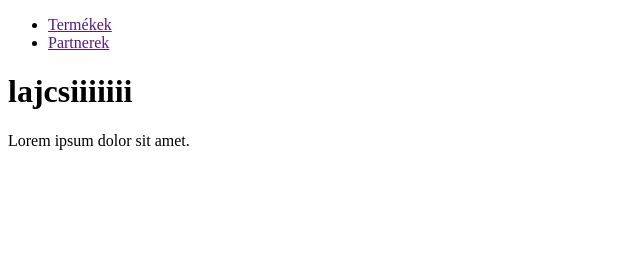
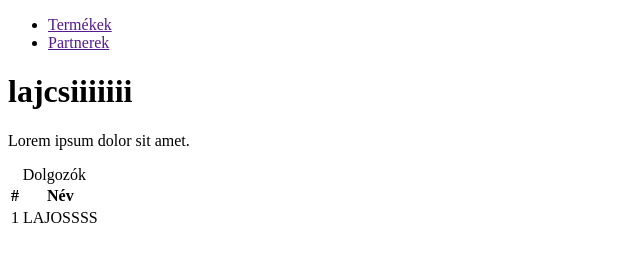
Before and after one commit to Lijakudo/app01, a website: page index.html in a window 1280 px wide. Shown: the whole page, without its empty margins (0-640 px from the left). Drawn offline with Linux system fonts and the light colour scheme.

Commit message:
Táblázat

```diff
--- a/index.html
+++ b/index.html
@@ -22,5 +22,17 @@
     <h1>lajcsiiiiiii</h1>
 
     <p>Lorem ipsum dolor sit amet.</p>
+
+    <table summary = "Zöld zrt dol.">
+        <caption>Dolgozók</caption>
+        <tr>
+            <th>#</th>
+            <th>Név</th>
+        </tr>
+        <tr>
+            <td>1</td>
+            <td>LAJOSSSS</td>
+        </tr>
+    </table>
 </body>
 </html>
```
